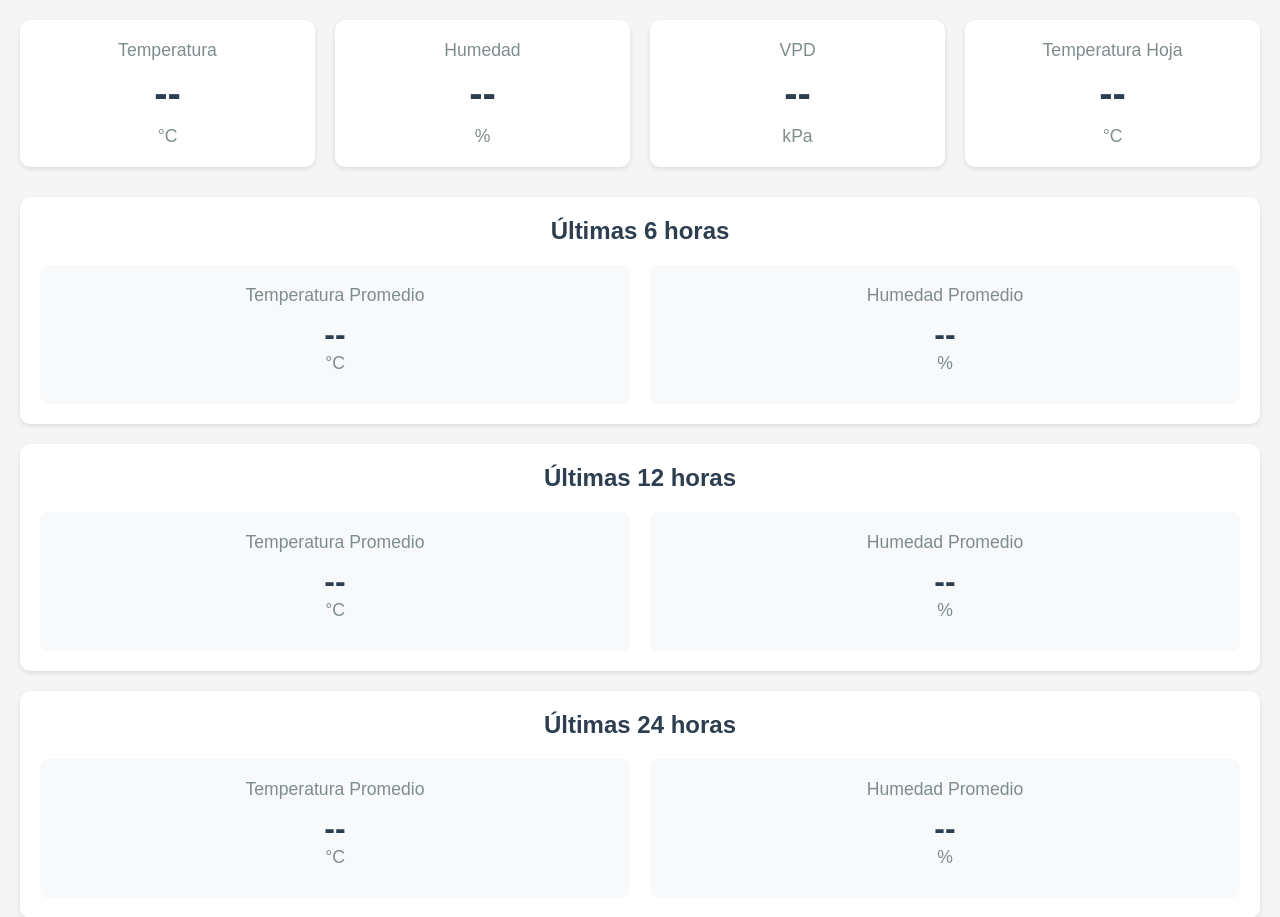
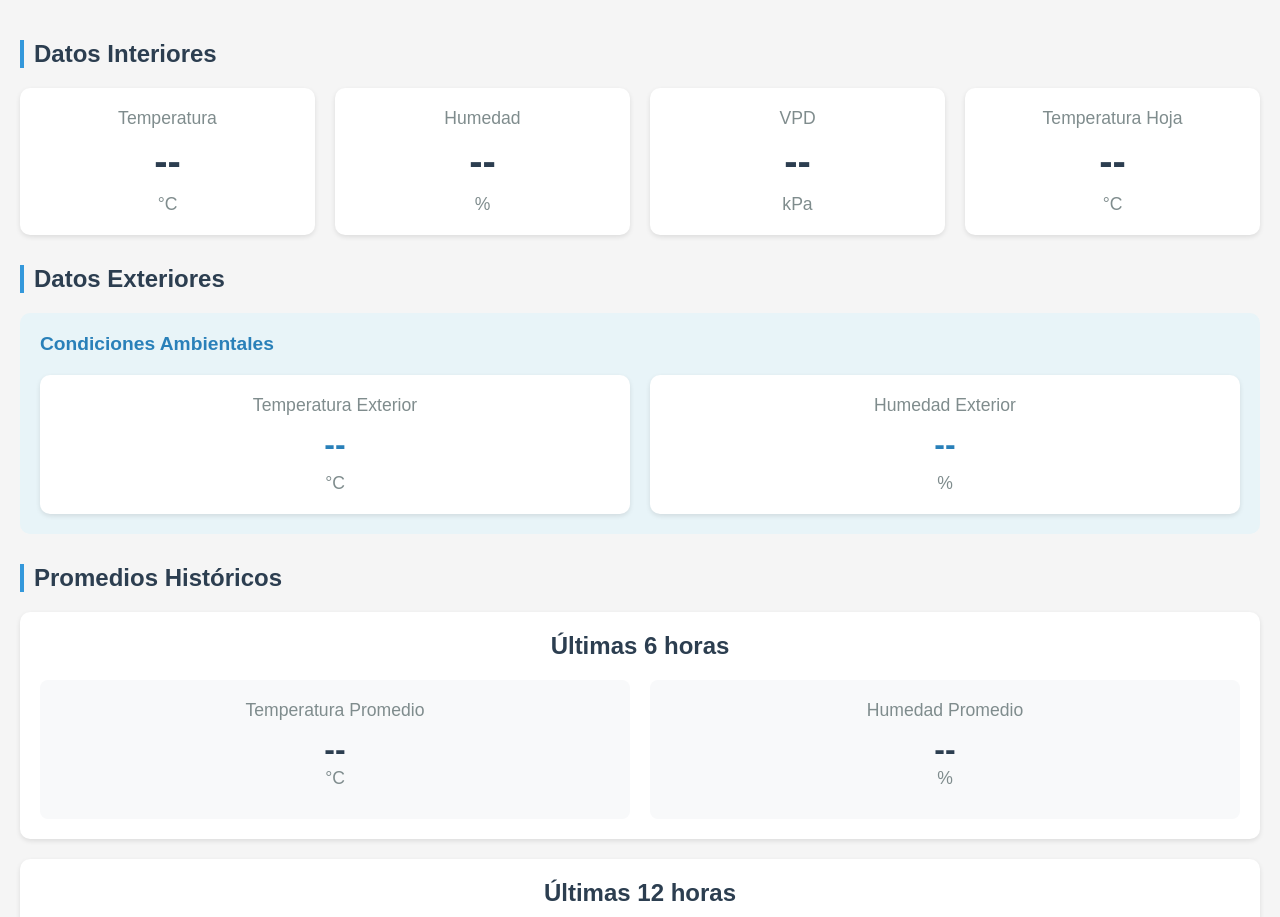
Before and after one commit to jereantequera/Autocann, a Flask app: page / in a window 1280 px wide. Shown: the top 917 px of the page. Run offline with Flask 3, Linux system fonts and the light colour scheme; data that the repository does not hold is empty.

Commit message:
Update start_services.sh and index.html for improved functionality and UI

```diff
--- a/scripts/templates/index.html
+++ b/scripts/templates/index.html
@@ -10,6 +10,12 @@
             margin: 0;
             padding: 20px;
             background-color: #f5f5f5;
+        }
+        .section-title {
+            color: #2c3e50;
+            margin: 20px 0;
+            padding-left: 10px;
+            border-left: 4px solid #3498db;
         }
         .current-data {
             display: grid;
@@ -31,6 +37,39 @@
             color: #2c3e50;
         }
         .data-label {
+            color: #7f8c8d;
+            font-size: 1.1em;
+        }
+        .outdoor-data {
+            background: #e8f4f8;
+            padding: 20px;
+            border-radius: 10px;
+            margin-bottom: 30px;
+        }
+        .outdoor-title {
+            color: #2980b9;
+            margin: 0 0 20px 0;
+            font-size: 1.2em;
+        }
+        .outdoor-values {
+            display: grid;
+            grid-template-columns: repeat(auto-fit, minmax(200px, 1fr));
+            gap: 20px;
+        }
+        .outdoor-card {
+            background: white;
+            padding: 20px;
+            border-radius: 10px;
+            box-shadow: 0 2px 5px rgba(0,0,0,0.1);
+            text-align: center;
+        }
+        .outdoor-value {
+            font-size: 2em;
+            font-weight: bold;
+            margin: 10px 0;
+            color: #2980b9;
+        }
+        .outdoor-label {
             color: #7f8c8d;
             font-size: 1.1em;
         }
@@ -90,6 +129,7 @@
     </style>
 </head>
 <body>
+    <h2 class="section-title">Datos Interiores</h2>
     <div class="current-data">
         <div class="data-card">
             <div class="data-label">Temperatura</div>
@@ -113,6 +153,24 @@
         </div>
     </div>
 
+    <h2 class="section-title">Datos Exteriores</h2>
+    <div class="outdoor-data">
+        <h3 class="outdoor-title">Condiciones Ambientales</h3>
+        <div class="outdoor-values">
+            <div class="outdoor-card">
+                <div class="outdoor-label">Temperatura Exterior</div>
+                <div class="outdoor-value" id="current-outdoor-temp">--</div>
+                <div class="outdoor-label">°C</div>
+            </div>
+            <div class="outdoor-card">
+                <div class="outdoor-label">Humedad Exterior</div>
+                <div class="outdoor-value" id="current-outdoor-humidity">--</div>
+                <div class="outdoor-label">%</div>
+            </div>
+        </div>
+    </div>
+
+    <h2 class="section-title">Promedios Históricos</h2>
     <div class="averages-container">
         <div class="average-card">
             <h3 class="average-title">Últimas 6 horas</h3>
@@ -182,10 +240,16 @@
         const timeWindows = ['6h', '12h', '24h', '1w'];
 
         function updateCurrentData(data) {
+            // Datos interiores
             document.getElementById('current-temp').textContent = data.temperature.toFixed(1);
             document.getElementById('current-humidity').textContent = data.humidity.toFixed(1);
             document.getElementById('current-vpd').textContent = data.vpd.toFixed(2);
             document.getElementById('current-leaf-temp').textContent = data.leaf_temperature.toFixed(1);
+
+            // Datos exteriores
+            document.getElementById('current-outdoor-temp').textContent = data.outside_temperature.toFixed(1);
+            document.getElementById('current-outdoor-humidity').textContent = data.outside_humidity.toFixed(1);
+
             document.getElementById('last-update').textContent = `Última actualización: ${new Date().toLocaleString()}`;
         }
 
```
Also changed, not shown: 1 other file.
